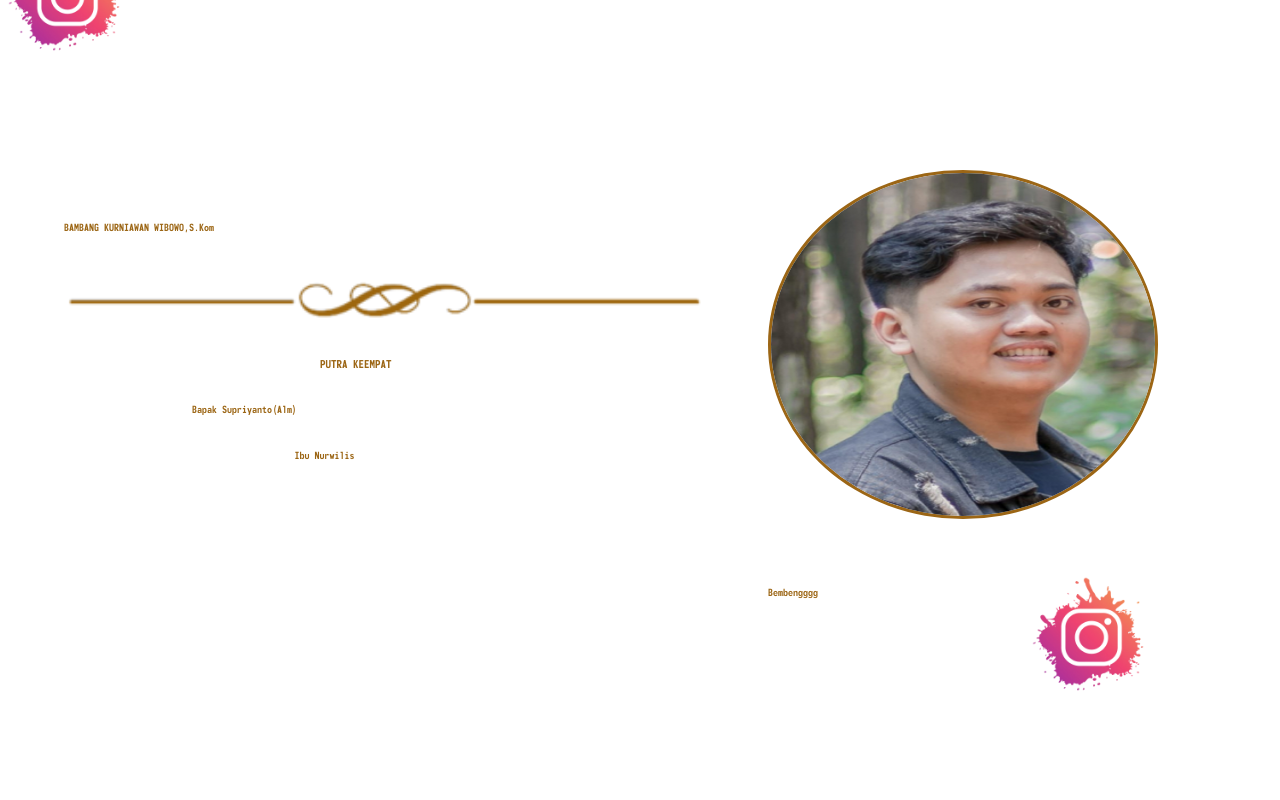
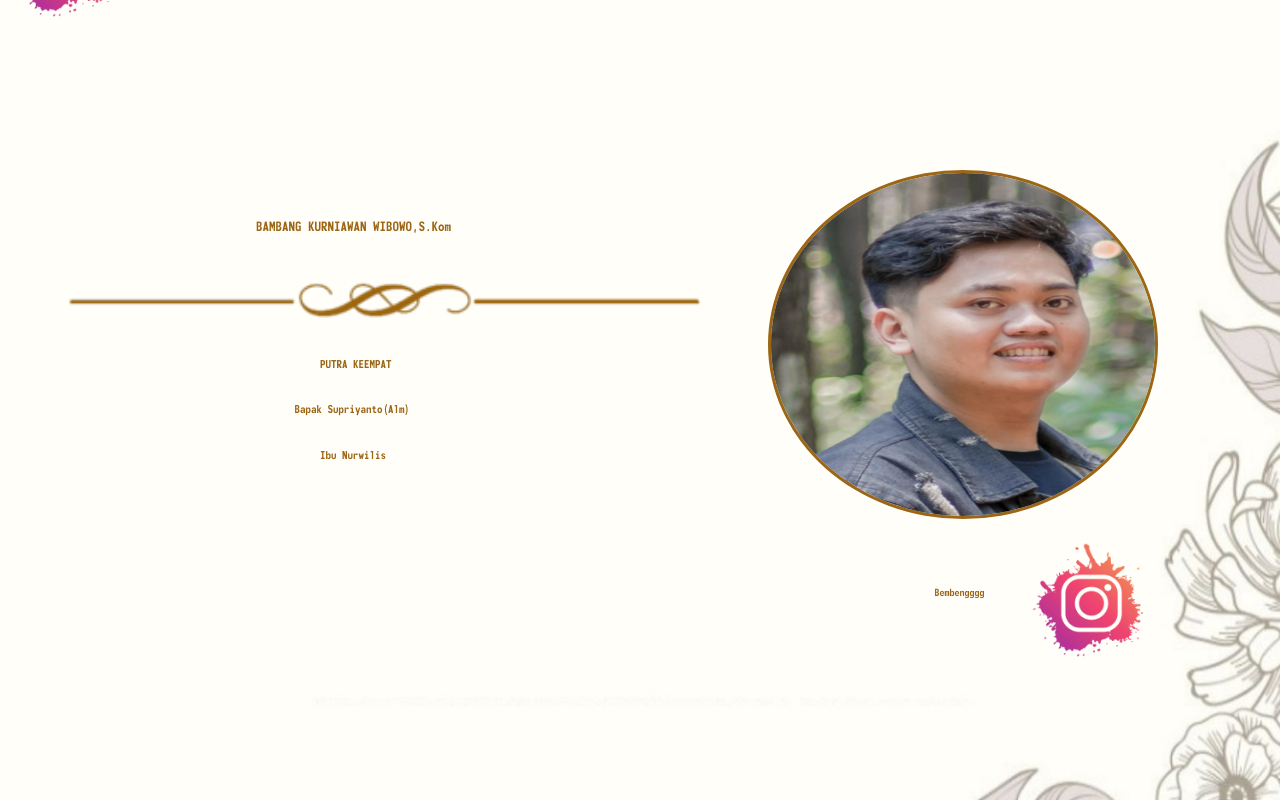
Before and after one commit to bembengggg/weddingbambangdinda, a React (Create React App) app: page /Couple in a window 1280 px wide. Shown: the part 1361-2161 px from the top of the page. Built offline with nearby package versions, Linux system fonts and the light colour scheme; a web font is replaced by a local one.

Commit message:
text label

```diff
--- a/src/Component/Couple/Couple.css
+++ b/src/Component/Couple/Couple.css
@@ -376,6 +376,7 @@
 
     }
 
+
 }
 
 @media only screen and (min-width: 320px) and (max-width: 320px) {
@@ -689,7 +690,7 @@
     }
 
 }
-@media only screen and (min-width: 280px) and (max-height: 1000px) {
+/* @media only screen and (min-width: 280px) and (max-height: 1000px) {
 
 
     .imgcouple{
@@ -763,7 +764,6 @@
     }
     .txtl{
         font-size: 10px;
-        margin-left: 5%;
         color:#9C6615 ;
     }
 
@@ -826,4 +826,4 @@
         color:#9C6615 ;
     }
 
-}
+}*/
```
